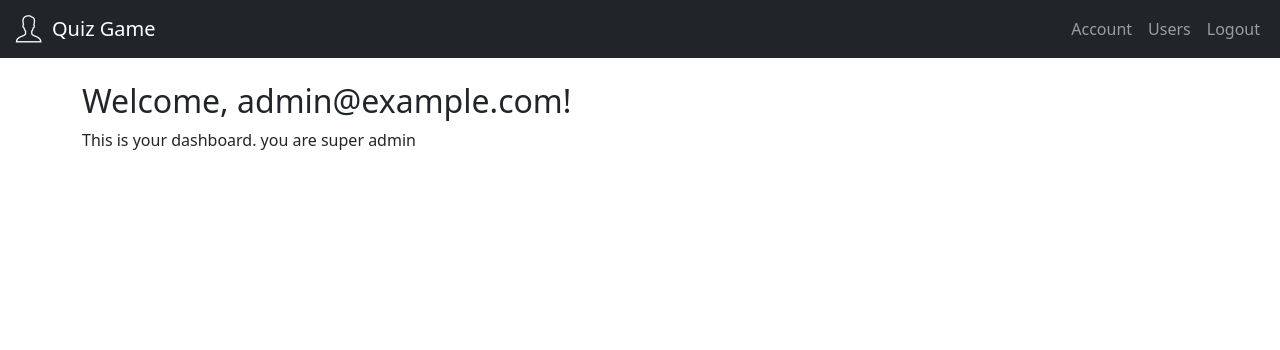
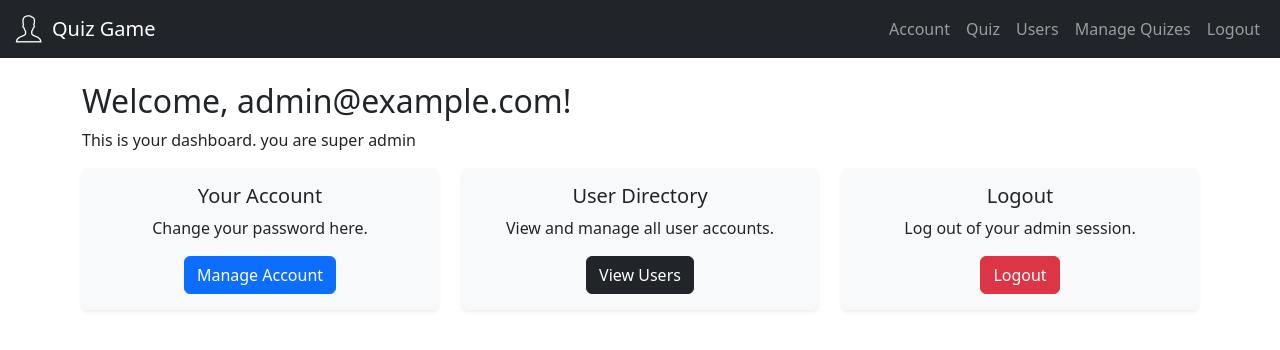
Before and after one commit to Verrall08/HAT3, a Flask app: page /dashboard in a window 1280 px wide. Shown: the top 350 px of the page. Run offline with Flask 3, Linux system fonts and the light colour scheme; a user stored in the database is signed in.

Commit message:
added quiz stuff

```diff
--- a/app.py
+++ b/app.py
@@ -92,6 +92,17 @@ def logout():
     logout_user()
     return redirect(url_for("login"))
 
+@app.route("/quiz")
+@login_required
+def quiz():
+    return render_template("quiz.html")
+
+
+@app.route("/manage_quiz")
+@login_required
+def manage_quiz():
+    return render_template("manage_quiz.html")
+
 
 @app.route("/dashboard")
 @login_required
--- a/templates/base.html
+++ b/templates/base.html
@@ -52,10 +52,16 @@
           <li class="nav-item">
             <a class="nav-link" href="{{ url_for('account') }}">Account</a>
           </li>
+          <li class="nav-item">
+            <a class="nav-link" href="{{ url_for('quiz') }}">Quiz</a>
+          </li>
           {% if current_user.is_admin %}
           <!-- Only admin users see this -->
           <li class="nav-item">
             <a class="nav-link" href="{{ url_for('users') }}">Users</a>
+          </li>
+           <li class="nav-item">
+            <a class="nav-link" href="{{ url_for('manage_quiz') }}">Manage Quizes</a>
           </li>
           {% endif %}
           <li class="nav-item">
--- a/templates/dashboard.html
+++ b/templates/dashboard.html
@@ -1,24 +1,45 @@
-<!--
-  This template extends base.html, meaning it reuses the layout from base.html
-  Only the content inside the block sections will be different.
--->
 {% extends "base.html" %}
-
-<!--
-  This block replaces the <title> in base.html with "Dashboard".
-  This shows up in the browser tab.
--->
 {% block title %}Dashboard{% endblock %}
-
-<!--
-  This block fills in the main page content section defined in base.html.
-  Anything in here will appear inside the <div class="container"> in base.html.
--->
 {% block content %}
-<!-- A heading welcoming the user. current_user is the logged-in user provided by Flask-Login -->
 {% if current_user.is_admin %}
   <h2>Welcome, {{ current_user.email }}!</h2>
   <p>This is your dashboard. you are super admin</p>
+  <div class="row row-cols-1 row-cols-md-3 g-4">
+
+  <div class="col">
+    <div class="card h-100 shadow-sm border-0 bg-light hover-card">
+      <div class="card-body text-center">
+        <i class="fas fa-user-cog fa-2x mb-3 text-primary"></i>
+        <h5 class="card-title">Your Account</h5>
+        <p class="card-text">Change your password here.</p>
+        <a href="{{ url_for('account') }}" class="btn btn-primary">Manage Account</a>
+      </div>
+    </div>
+  </div>
+
+  <div class="col">
+    <div class="card h-100 shadow-sm border-0 bg-light hover-card">
+      <div class="card-body text-center">
+        <i class="fas fa-users fa-2x mb-3 text-secondary"></i>
+        <h5 class="card-title">User Directory</h5>
+        <p class="card-text">View and manage all user accounts.</p>
+        <a href="{{ url_for('users') }}" class="btn btn-dark">View Users</a>
+      </div>
+    </div>
+  </div>
+
+  <div class="col">
+    <div class="card h-100 shadow-sm border-0 bg-light hover-card">
+      <div class="card-body text-center">
+        <i class="fas fa-sign-out-alt fa-2x mb-3 text-danger"></i>
+        <h5 class="card-title">Logout</h5>
+        <p class="card-text">Log out of your admin session.</p>
+        <a href="{{ url_for('logout') }}" class="btn btn-danger">Logout</a>
+      </div>
+    </div>
+  </div>
+
+</div>
 {% else %}
   <p>Normal Dashboard</p>
 {% endif %}
--- /dev/null
+++ b/templates/manage_quiz.html
@@ -0,0 +1,6 @@
+{% extends "base.html" %}
+{% block title %}Quiz{% endblock %}
+{% block content %}
+<h2>Welcome!</h2>
+  <p>These are your managed quizes</p>
+{% endblock %}
--- /dev/null
+++ b/templates/quiz.html
@@ -0,0 +1,6 @@
+{% extends "base.html" %}
+{% block title %}Quiz{% endblock %}
+{% block content %}
+<h2>Welcome!</h2>
+  <p>These are your quizes</p>
+{% endblock %}
```
